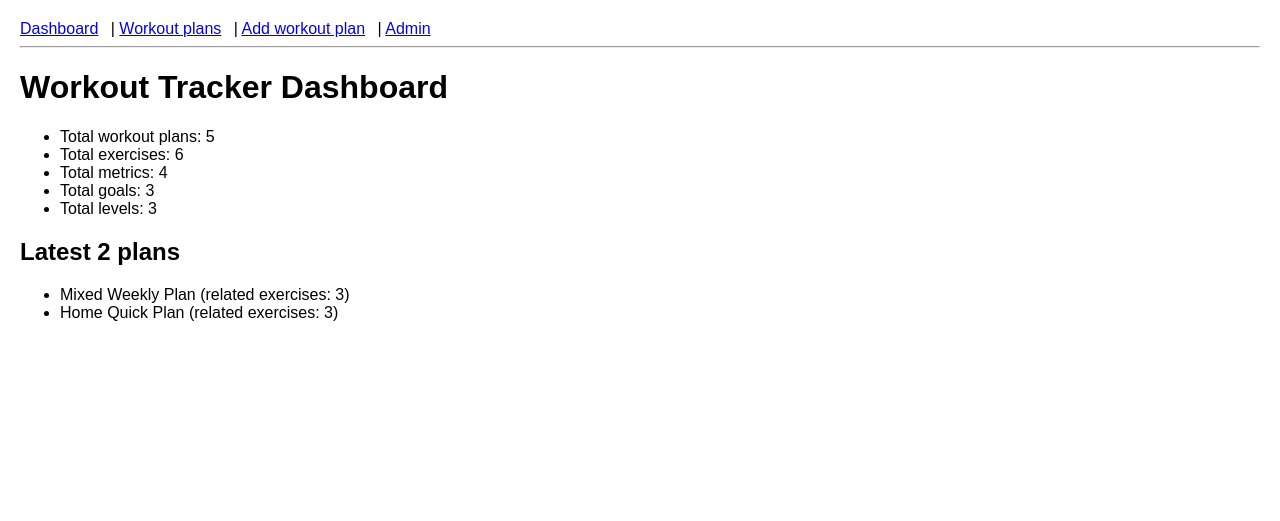
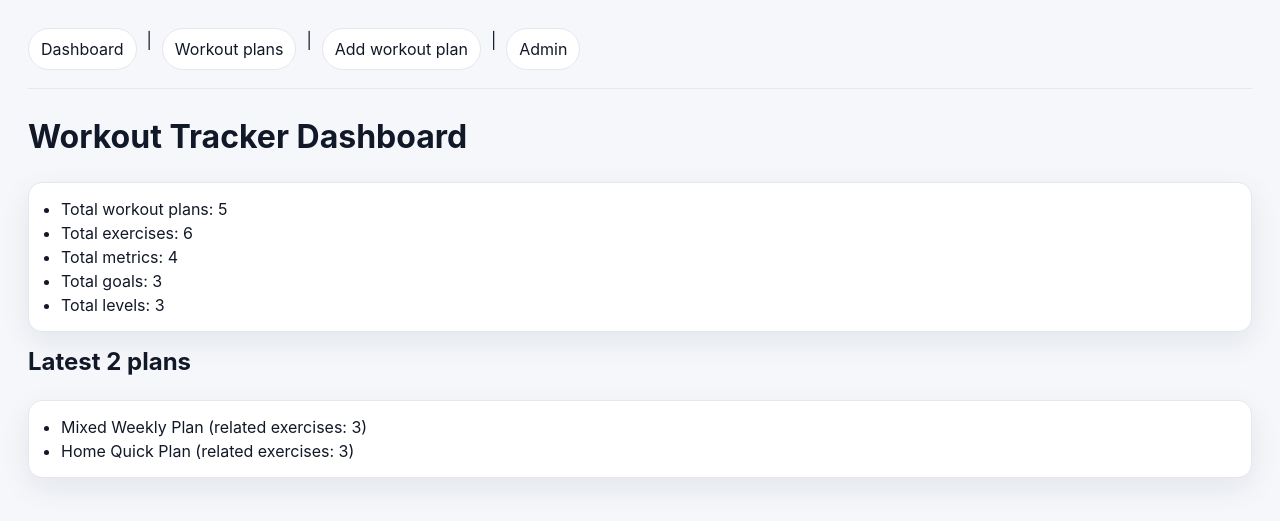
Before and after one commit to SavbeM/oop-php, a PHP site: page / in a window 1280 px wide. Shown: the top 521 px of the page. Run offline with PHP 8.4, Linux system fonts and the light colour scheme; data comes from the database, SQL or seed files in the repository.

Commit message:
Add modern minimalist UI styling and light JS enhancements

```diff
--- a/www/assets/css/style.css
+++ b/www/assets/css/style.css
@@ -1,4 +1,131 @@
-body { font-family: Arial, sans-serif; margin: 20px; }
-nav a { margin-right: 8px; }
-table { border-collapse: collapse; }
-th, td { padding: 6px 8px; }
+:root {
+    --bg: #f5f7fb;
+    --surface: #ffffff;
+    --text: #111827;
+    --muted: #6b7280;
+    --border: #e5e7eb;
+    --primary: #2563eb;
+    --primary-strong: #1d4ed8;
+    --danger: #dc2626;
+    --shadow: 0 10px 30px rgba(15, 23, 42, 0.08);
+    --radius: 14px;
+}
+
+* { box-sizing: border-box; }
+
+body {
+    font-family: Inter, -apple-system, BlinkMacSystemFont, "Segoe UI", Roboto, sans-serif;
+    margin: 0;
+    padding: 28px;
+    background: var(--bg);
+    color: var(--text);
+    line-height: 1.5;
+}
+
+nav {
+    display: flex;
+    flex-wrap: wrap;
+    gap: 10px;
+    margin-bottom: 18px;
+}
+
+nav a {
+    text-decoration: none;
+    color: var(--text);
+    padding: 8px 12px;
+    border: 1px solid var(--border);
+    border-radius: 999px;
+    background: var(--surface);
+    transition: all 0.2s ease;
+}
+
+nav a:hover,
+nav a:focus-visible {
+    color: var(--primary);
+    border-color: #bfdbfe;
+    transform: translateY(-1px);
+}
+
+hr {
+    border: 0;
+    border-top: 1px solid var(--border);
+    margin: 0 0 24px;
+}
+
+h1, h2, h3 { margin-top: 0; }
+
+form, table, ul, p {
+    background: var(--surface);
+    border: 1px solid var(--border);
+    border-radius: var(--radius);
+    box-shadow: var(--shadow);
+}
+
+form {
+    padding: 16px;
+    margin: 14px 0;
+    display: flex;
+    flex-wrap: wrap;
+    gap: 10px;
+    align-items: center;
+}
+
+input, textarea, select, button {
+    font: inherit;
+    border-radius: 10px;
+    border: 1px solid #d1d5db;
+    padding: 9px 12px;
+    background: #fff;
+}
+
+input, textarea, select { min-height: 40px; }
+textarea { min-height: 90px; resize: vertical; }
+
+button {
+    background: var(--primary);
+    color: #fff;
+    border-color: transparent;
+    cursor: pointer;
+    transition: background-color 0.2s ease;
+}
+button:hover, button:focus-visible { background: var(--primary-strong); }
+
+form[onsubmit*='Delete'] button,
+button[type='submit'].danger {
+    background: var(--danger);
+}
+
+table {
+    width: 100%;
+    border-collapse: collapse;
+    overflow: hidden;
+}
+
+th, td {
+    padding: 12px;
+    border-bottom: 1px solid var(--border);
+    text-align: left;
+    vertical-align: middle;
+}
+
+th { color: var(--muted); font-weight: 600; }
+
+ul {
+    margin: 12px 0;
+    padding: 14px 16px 14px 32px;
+}
+
+p { padding: 12px 14px; margin: 10px 0; }
+
+a { color: var(--primary); }
+
+label {
+    display: inline-flex;
+    gap: 8px;
+    align-items: center;
+    margin-right: 10px;
+}
+
+.table-row-hover tr:hover td { background: #f8fafc; }
+.reveal { opacity: 0; transform: translateY(8px); }
+.reveal-visible { opacity: 1; transform: translateY(0); transition: all 0.35s ease; }
--- a/www/assets/js/script.js
+++ b/www/assets/js/script.js
@@ -1 +1,17 @@
-// Placeholder for global client-side behavior.
+document.addEventListener('DOMContentLoaded', () => {
+    const tables = document.querySelectorAll('table');
+    tables.forEach((table) => table.classList.add('table-row-hover'));
+
+    const animTargets = document.querySelectorAll('h1, h2, h3, form, table, ul, p');
+    animTargets.forEach((el, index) => {
+        el.classList.add('reveal');
+        setTimeout(() => {
+            el.classList.add('reveal-visible');
+        }, index * 30);
+    });
+
+    const forms = document.querySelectorAll('form');
+    forms.forEach((form) => {
+        form.setAttribute('autocomplete', 'off');
+    });
+});
--- a/www/index.php
+++ b/www/index.php
@@ -6,8 +6,8 @@ require_once __DIR__ . '/models/PlanGoalModel.php';
 require_once __DIR__ . '/models/PlanLevelModel.php';
 $planModel = new WorkoutPlanModel(); $exerciseModel = new ExerciseCatalogModel(); $metricModel = new MetricCatalogModel(); $goalModel = new PlanGoalModel(); $levelModel = new PlanLevelModel();
 $latest = $planModel->getLatest(2);
-?><!doctype html><html><head><meta charset="utf-8"><link rel="stylesheet" href="/assets/css/style.css"><title>Dashboard</title></head><body><?php include __DIR__ . '/includes/nav.php'; ?>
+?><!doctype html><html><head><meta charset="utf-8"><meta name="viewport" content="width=device-width, initial-scale=1"><link rel="stylesheet" href="/assets/css/style.css"><title>Dashboard</title></head><body><?php include __DIR__ . '/includes/nav.php'; ?>
 <h1>Workout Tracker Dashboard</h1>
 <ul><li>Total workout plans: <?= $planModel->getCount(); ?></li><li>Total exercises: <?= $exerciseModel->getCount(); ?></li><li>Total metrics: <?= $metricModel->getCount(); ?></li><li>Total goals: <?= $goalModel->getCount(); ?></li><li>Total levels: <?= $levelModel->getCount(); ?></li></ul>
 <h2>Latest 2 plans</h2><ul><?php foreach ($latest as $p): ?><li><?= htmlspecialchars($p['title']); ?> (related exercises: <?= $planModel->countRelated((int) $p['id']); ?>)</li><?php endforeach; ?></ul>
-</body></html>
+<script src="/assets/js/script.js" defer></script></body></html>
--- a/www/workout-plan-detail.php
+++ b/www/workout-plan-detail.php
@@ -1,8 +1,8 @@
 <?php
 require_once __DIR__ . '/models/WorkoutPlanModel.php';
 $model = new WorkoutPlanModel(); $id = (int) ($_GET['id'] ?? 0); $plan = $id > 0 ? $model->getById($id) : null;
-?><!doctype html><html><body><?php include __DIR__ . '/includes/nav.php'; ?><h1>Workout plan detail</h1>
+?><!doctype html><html><head><meta charset="utf-8"><meta name="viewport" content="width=device-width, initial-scale=1"><link rel="stylesheet" href="/assets/css/style.css"></head><body><?php include __DIR__ . '/includes/nav.php'; ?><h1>Workout plan detail</h1>
 <?php if(!$plan): ?><p>Invalid or missing plan ID.</p><?php else: $exercises = $model->getExercisesForPlan($id); ?>
 <p><b>Title:</b> <?= htmlspecialchars($plan['title']); ?></p><p><b>Note:</b> <?= htmlspecialchars($plan['note']); ?></p><p><b>User:</b> <?= htmlspecialchars($plan['user_name']); ?></p><p><b>Goal:</b> <?= htmlspecialchars($plan['goal_name']); ?></p><p><b>Level:</b> <?= htmlspecialchars($plan['level_name']); ?></p>
 <h3>Exercises</h3><ul><?php foreach($exercises as $e): ?><li><?= htmlspecialchars($e['name']); ?></li><?php endforeach; ?></ul><?php endif; ?>
-</body></html>
+<script src="/assets/js/script.js" defer></script></body></html>
--- a/www/workout-plan-pridat.php
+++ b/www/workout-plan-pridat.php
@@ -3,4 +3,4 @@ require_once __DIR__ . '/models/WorkoutPlanModel.php'; require_once __DIR__ . '/
 $db = Database::getInstance()->getConnection(); $model = new WorkoutPlanModel();
 $users = $db->query('SELECT * FROM users')->fetchAll(); $goals = $db->query('SELECT * FROM plan_goals')->fetchAll(); $levels = $db->query('SELECT * FROM plan_levels')->fetchAll(); $exercises = $db->query('SELECT * FROM exercises')->fetchAll();
 if($_SERVER['REQUEST_METHOD']==='POST'){ $data=['title'=>trim($_POST['title']),'note'=>trim($_POST['note']),'user_id'=>(int)$_POST['user_id'],'goal_id'=>(int)$_POST['goal_id'],'level_id'=>(int)$_POST['level_id'],'is_active'=>isset($_POST['is_active'])?1:0]; $id=$model->insert($data); $model->sync($id, $_POST['exercise_ids']??[]); header('Location: /workout-plan-detail.php?id='.$id); exit; }
-?><!doctype html><html><body><?php include __DIR__ . '/includes/nav.php'; ?><h1>Add workout plan</h1><form method="post"><input name="title" required placeholder="Title"><br><textarea name="note"></textarea><br><select name="user_id"><?php foreach($users as $u): ?><option value="<?= $u['id']; ?>"><?= htmlspecialchars($u['name']); ?></option><?php endforeach;?></select><select name="goal_id"><?php foreach($goals as $g): ?><option value="<?= $g['id']; ?>"><?= htmlspecialchars($g['name']); ?></option><?php endforeach;?></select><select name="level_id"><?php foreach($levels as $l): ?><option value="<?= $l['id']; ?>"><?= htmlspecialchars($l['name']); ?></option><?php endforeach;?></select><br><?php foreach($exercises as $e): ?><label><input type="checkbox" name="exercise_ids[]" value="<?= $e['id']; ?>"><?= htmlspecialchars($e['name']); ?></label><?php endforeach; ?><br><label><input type="checkbox" name="is_active" checked>Active</label><button type="submit">Save</button></form></body></html>
+?><!doctype html><html><head><meta charset="utf-8"><meta name="viewport" content="width=device-width, initial-scale=1"><link rel="stylesheet" href="/assets/css/style.css"></head><body><?php include __DIR__ . '/includes/nav.php'; ?><h1>Add workout plan</h1><form method="post"><input name="title" required placeholder="Title"><br><textarea name="note"></textarea><br><select name="user_id"><?php foreach($users as $u): ?><option value="<?= $u['id']; ?>"><?= htmlspecialchars($u['name']); ?></option><?php endforeach;?></select><select name="goal_id"><?php foreach($goals as $g): ?><option value="<?= $g['id']; ?>"><?= htmlspecialchars($g['name']); ?></option><?php endforeach;?></select><select name="level_id"><?php foreach($levels as $l): ?><option value="<?= $l['id']; ?>"><?= htmlspecialchars($l['name']); ?></option><?php endforeach;?></select><br><?php foreach($exercises as $e): ?><label><input type="checkbox" name="exercise_ids[]" value="<?= $e['id']; ?>"><?= htmlspecialchars($e['name']); ?></label><?php endforeach; ?><br><label><input type="checkbox" name="is_active" checked>Active</label><button type="submit">Save</button></form><script src="/assets/js/script.js" defer></script></body></html>
--- a/www/workout-plans.php
+++ b/www/workout-plans.php
@@ -4,7 +4,7 @@ $model = new WorkoutPlanModel(); $goals = (new PlanGoalModel())->getAll(); $leve
 if ($_SERVER['REQUEST_METHOD'] === 'POST' && isset($_POST['delete_id'])) { $model->delete((int) $_POST['delete_id']); header('Location: /workout-plans.php'); exit; }
 $filters = ['q'=>trim($_GET['q'] ?? ''), 'goal_id'=>(int)($_GET['goal_id'] ?? 0), 'level_id'=>(int)($_GET['level_id'] ?? 0)];
 $plans = $model->search($filters);
-?><!doctype html><html><body><?php include __DIR__ . '/includes/nav.php'; ?><h1>Workout plans</h1>
+?><!doctype html><html><head><meta charset="utf-8"><meta name="viewport" content="width=device-width, initial-scale=1"><link rel="stylesheet" href="/assets/css/style.css"></head><body><?php include __DIR__ . '/includes/nav.php'; ?><h1>Workout plans</h1>
 <form method="get"><input name="q" value="<?= htmlspecialchars($filters['q']); ?>" placeholder="Search title or note"><select name="goal_id"><option value="">All goals</option><?php foreach($goals as $g): ?><option value="<?= $g['id']; ?>" <?= $filters['goal_id']==$g['id']?'selected':''; ?>><?= htmlspecialchars($g['name']); ?></option><?php endforeach; ?></select><select name="level_id"><option value="">All levels</option><?php foreach($levels as $l): ?><option value="<?= $l['id']; ?>" <?= $filters['level_id']==$l['id']?'selected':''; ?>><?= htmlspecialchars($l['name']); ?></option><?php endforeach; ?></select><button>Filter</button></form>
 <table border="1"><tr><th>Title</th><th>Goal</th><th>Level</th><th>Actions</th></tr><?php foreach($plans as $p): ?><tr><td><?= htmlspecialchars($p['title']); ?></td><td><?= htmlspecialchars($p['goal_name'] ?? ''); ?></td><td><?= htmlspecialchars($p['level_name'] ?? ''); ?></td><td><a href="/workout-plan-detail.php?id=<?= $p['id']; ?>">Detail</a> <a href="/workout-plan-upravit.php?id=<?= $p['id']; ?>">Upraviť</a> <form method="post" style="display:inline" onsubmit="return confirm('Delete plan?');"><input type="hidden" name="delete_id" value="<?= $p['id']; ?>"><button type="submit">Zmazať</button></form></td></tr><?php endforeach; ?></table>
-</body></html>
+<script src="/assets/js/script.js" defer></script></body></html>
```
Also changed, not shown: www/workout-plan-upravit.php (+1 -1 lines).
